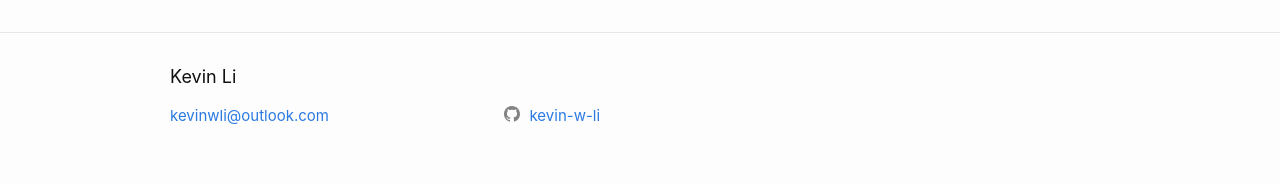
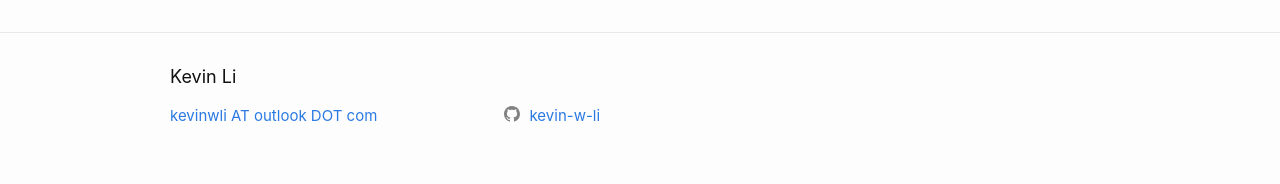
Before and after one commit to kevin-w-li/kevin-w-li.github.io, a Jekyll site: the page built from index.html, in a window 1280 px wide. Shown: the part 885-1069 px from the top of the page. Built offline with Jekyll 4.4.1, drawn with Linux system fonts in a browser that asks for light colours.

Commit message:
update email

```diff
--- a/_config.yml
+++ b/_config.yml
@@ -14,7 +14,7 @@
 # You can create any custom variable you would like, and they will be accessible
 # in the templates via {{ site.myvariable }}.
 title:  Kevin Li
-email: kevinwli@outlook.com
+email: kevinwli AT outlook DOT com
 description: > # this means to ignore newlines until "baseurl:"
 baseurl: "" # the subpath of your site, e.g. /blog
 #url: "http://kevin-w-li.github.io"
```
